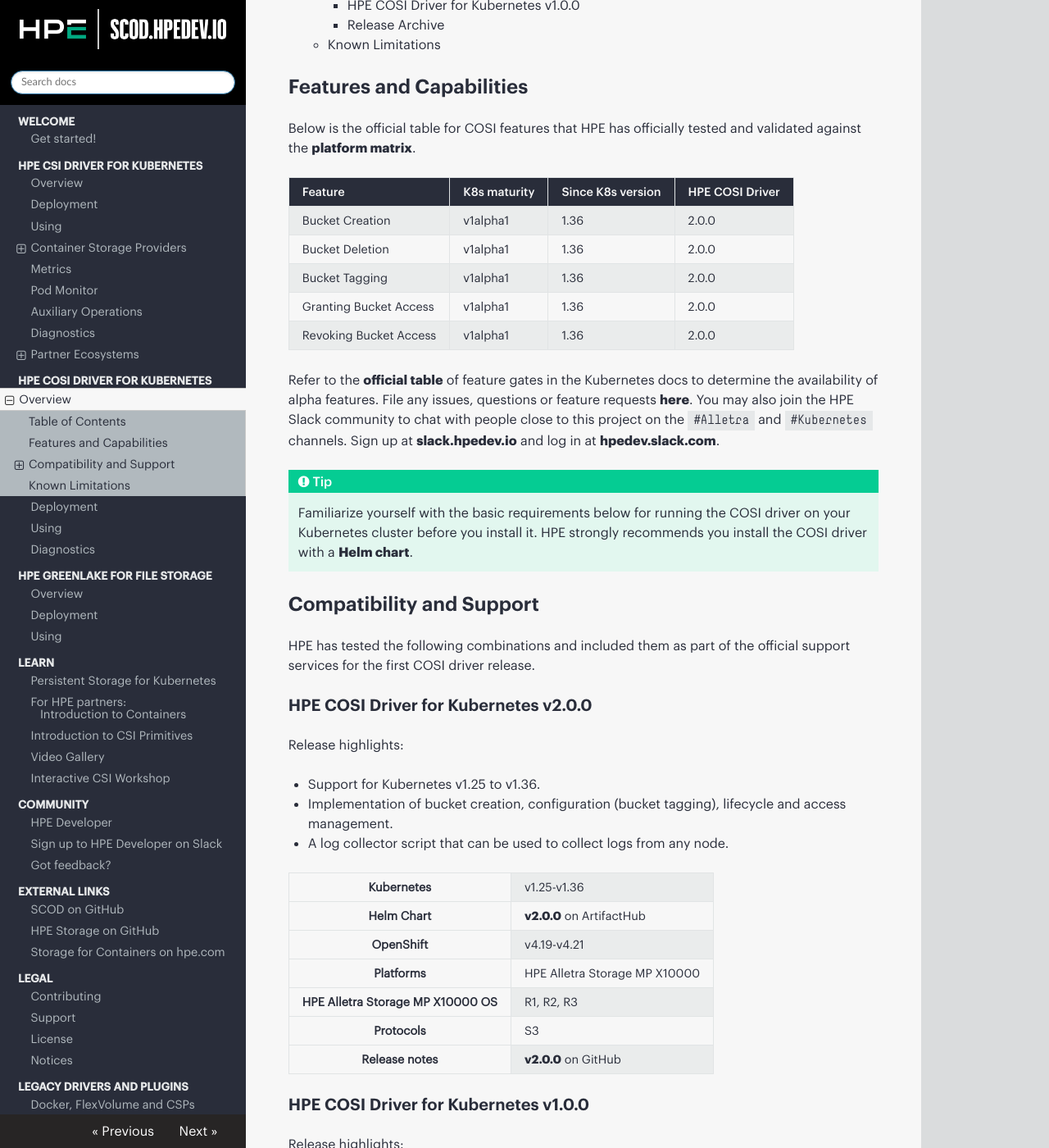
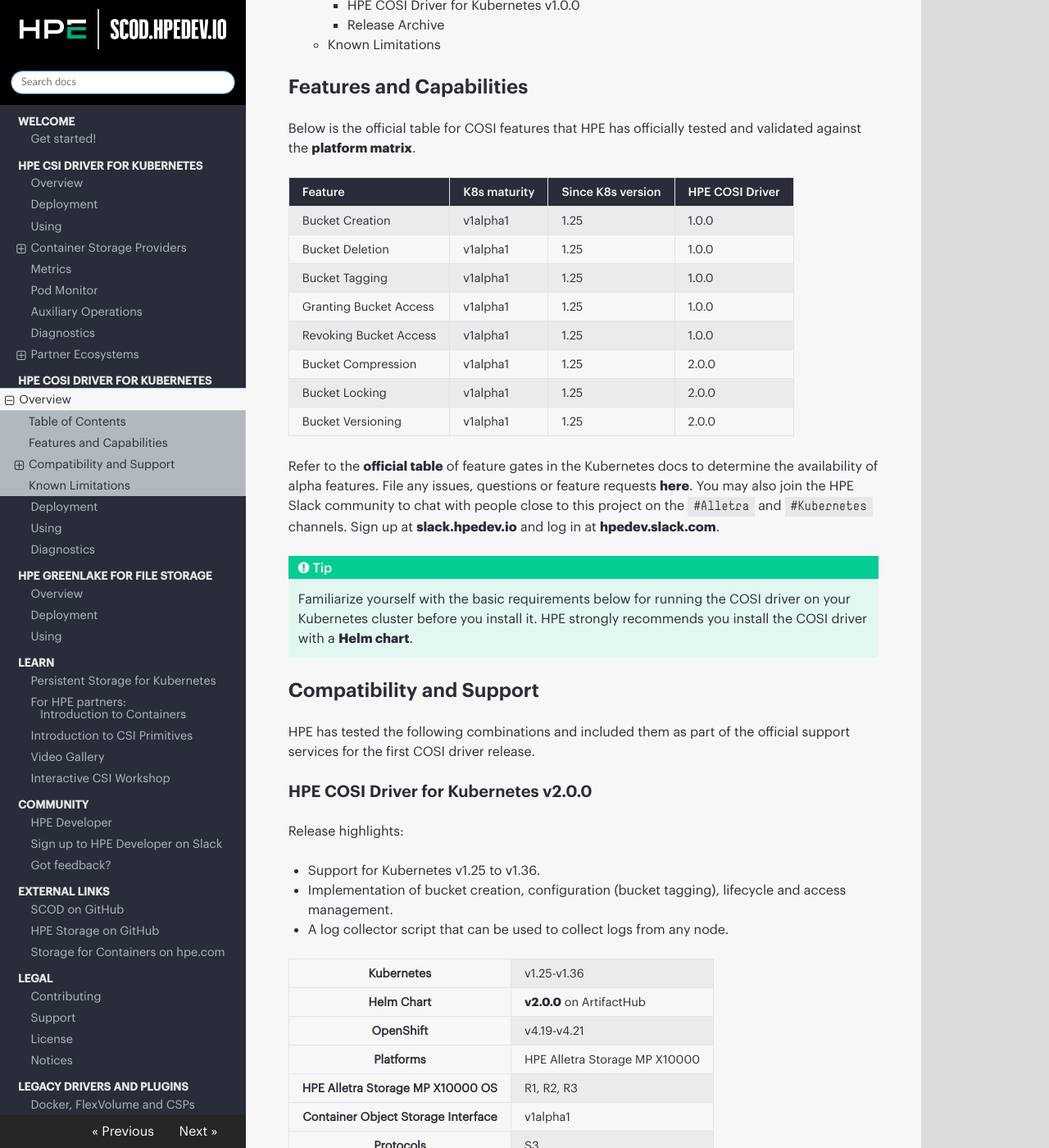
Before and after one commit to hpe-storage/scod, an MkDocs documentation site: the page built from docs/cosi_driver/index.md, in a window 1280 px wide and 1400 px high, scrolled down 888 px. Shown: the whole window at 82% size. Built offline with MkDocs 1.6.1, drawn with Linux system fonts in a browser that asks for light colours; nearby versions of some CDN libraries; some of the changed text lies outside the part shown.

Commit message:
docs(cosi): add COSI API version and feature rows to release tables

```diff
--- a/docs/cosi_driver/index.md
+++ b/docs/cosi_driver/index.md
@@ -17,11 +17,14 @@
 
 | Feature                                | K8s maturity | Since K8s version | HPE COSI Driver |
 |----------------------------------------|--------------|-------------------|-----------------|
-| Bucket Creation                        | v1alpha1     | 1.36              | 2.0.0           |
-| Bucket Deletion                        | v1alpha1     | 1.36              | 2.0.0           |
-| Bucket Tagging                         | v1alpha1     | 1.36              | 2.0.0           |
-| Granting Bucket Access                 | v1alpha1     | 1.36              | 2.0.0           |
-| Revoking Bucket Access                 | v1alpha1     | 1.36              | 2.0.0           |
+| Bucket Creation                        | v1alpha1     | 1.25              | 1.0.0           |
+| Bucket Deletion                        | v1alpha1     | 1.25              | 1.0.0           |
+| Bucket Tagging                         | v1alpha1     | 1.25              | 1.0.0           |
+| Granting Bucket Access                 | v1alpha1     | 1.25              | 1.0.0           |
+| Revoking Bucket Access                 | v1alpha1     | 1.25              | 1.0.0           |
+| Bucket Compression                     | v1alpha1     | 1.25              | 2.0.0           |
+| Bucket Locking                         | v1alpha1     | 1.25              | 2.0.0           |
+| Bucket Versioning                      | v1alpha1     | 1.25              | 2.0.0           |
 
 Refer to the [official table](https://kubernetes.io/docs/reference/command-line-tools-reference/feature-gates/) of feature gates in the Kubernetes docs to determine the availability of alpha features. File any issues, questions or feature requests [here](https://github.com/hpe-storage/cosi-driver/issues). You may also join the HPE Slack community to chat with people close to this project on the `#Alletra` and `#Kubernetes` channels. Sign up at [slack.hpedev.io](https://slack.hpedev.io/) and log in at [hpedev.slack.com](https://hpedev.slack.com).
 
@@ -67,6 +70,10 @@
     </td>
   </tr>
   <tr>
+    <th>Container Object Storage Interface</th>
+    <td>v1alpha1</td>
+  </tr>
+  <tr>
     <th>Protocols</th>
     <td>S3</td>
   </tr>
@@ -106,6 +113,10 @@
     </td>
   </tr>
   <tr>
+    <th>Container Object Storage Interface</th>
+    <td>v1alpha1</td>
+  </tr>
+  <tr>
     <th>Protocols</th>
     <td>S3</td>
   </tr>
```
Also changed, not shown: docs/cosi_driver/deployment.md (+5 -3 lines).
